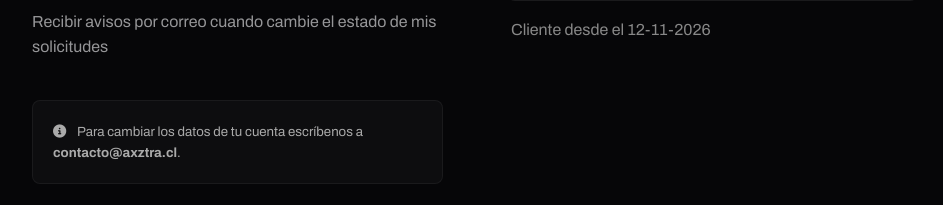
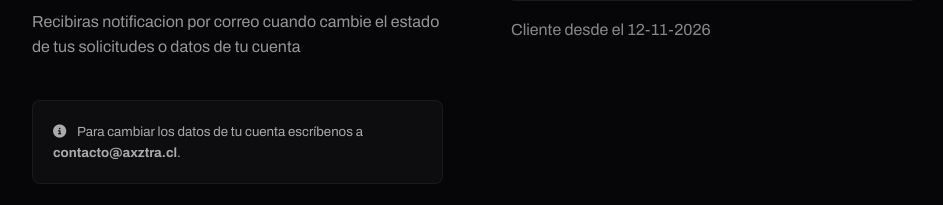
Before and after one commit to sladegamesss/Axztra, a Django app: page /cuenta/ in a window 1280 px wide. Shown: the part 624-829 px from the top of the page, without its empty margins (165-1108 px from the left). Run offline with Django 5.2, Linux system fonts and the light colour scheme; the visitor is signed in with stand-in values (Sample User, id 1); data comes from the database, SQL or seed files in the repository; data that the repository does not hold is empty.

Commit message:
Update mi_cuenta.html

```diff
--- a/plataforma/templates/plataforma/cliente/mi_cuenta.html
+++ b/plataforma/templates/plataforma/cliente/mi_cuenta.html
@@ -70,7 +70,7 @@
             <div class="campo campo-completo" style="margin-top: 2rem;">
                 <label class="opcion" for="id_notificaciones" style="display: flex; gap: 0.75rem; align-items: flex-start; opacity: 0.6; cursor: not-allowed;">
                     <input type="checkbox" id="id_notificaciones" disabled {% if cliente.recibir_notificaciones %} checked{% endif %} style="margin-top: 0.25rem;">
-                    <span>Recibir avisos por correo cuando cambie el estado de mis solicitudes</span>
+                    <span>Recibiras notificacion por correo cuando cambie el estado de tus solicitudes o datos de tu cuenta</span>
                 </label>
             </div>
 
```
